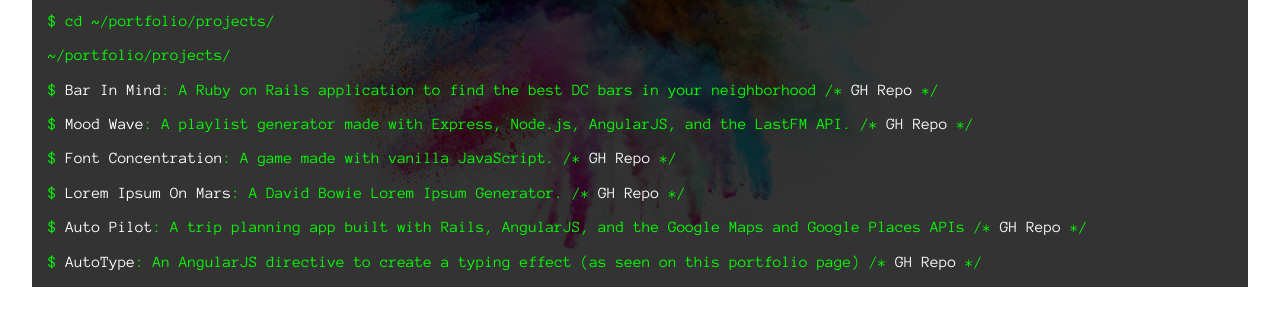
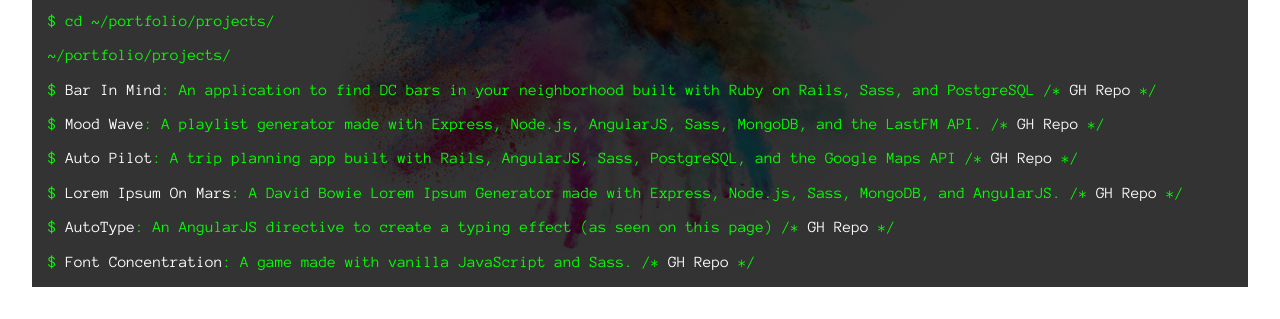
Before and after one commit to caitlindaitch/portfolio-jan2016, a website: page index.html in a window 1280 px wide. Both pictures are taken after a click on the element 640 px from the left and 706 px from the top of the page. Shown: the part 481-800 px from the top of the page. Drawn offline with nearby package versions, Linux system fonts and the light colour scheme.

Commit message:
Updates projects

```diff
--- a/index.html
+++ b/index.html
@@ -66,12 +66,12 @@
 						<p class="pt-100">$ Click <a href="https://github.com/caitlindaitch">here</a> for my GitHub.</p>
 						<p class="pt-100">$ cd ~/portfolio/projects/</p>
 						<p class="pt-100">~/portfolio/projects/</p>
-						<p class="pt-100">$ <a href="https://bar-in-mind.herokuapp.com/">Bar In Mind</a>: A Ruby on Rails application to find the best DC bars in your neighborhood /* <a href="https://github.com/caitlindaitch/bar_in_mind">GH Repo</a> */</p>
-						<p class="pt-100">$ <a href="https://mood-wave.herokuapp.com/">Mood Wave</a>: A playlist generator made with Express, Node.js, AngularJS, and the LastFM API. /* <a href="https://github.com/caitlindaitch/moodWave">GH Repo</a> */</p>
-						<p class="pt-100">$ <a href="http://caitlindaitch.github.io/ConcentrationGame">Font Concentration</a>: A game made with vanilla JavaScript. /* <a href="https://github.com/caitlindaitch/ConcentrationGame">GH Repo</a> */</p>
-						<p class="pt-100">$ <a href="https://auto-pilot.herokuapp.com/#/trips">Lorem Ipsum On Mars</a>: A David Bowie Lorem Ipsum Generator. /* <a href="https://github.com/khenry10/project_3">GH Repo</a> */</p>
-						<p class="pt-100">$ <a href="https://lorem-ipsum-on-mars.herokuapp.com/lyrics">Auto Pilot</a>: A trip planning app built with Rails, AngularJS, and the Google Maps and Google Places APIs /* <a href="https://github.com/margolanier/lorem-ipsum-on-mars">GH Repo</a> */</p>
-						<p class="pt-100">$ <a href="https://caitlindaitch.github.io/autoType/">AutoType</a>: An AngularJS directive to create a typing effect (as seen on this portfolio page) /* <a href="https://github.com/caitlindaitch/autotype">GH Repo</a> */</p>
+						<p class="pt-100">$ <a href="https://bar-in-mind.herokuapp.com/">Bar In Mind</a>: An application to find DC bars in your neighborhood built with Ruby on Rails, Sass, and PostgreSQL /* <a href="https://github.com/caitlindaitch/bar_in_mind">GH Repo</a> */</p>
+						<p class="pt-100">$ <a href="https://mood-wave.herokuapp.com/">Mood Wave</a>: A playlist generator made with Express, Node.js, AngularJS, Sass, MongoDB, and the LastFM API. /* <a href="https://github.com/caitlindaitch/moodWave">GH Repo</a> */</p>
+						<p class="pt-100">$ <a href="https://lorem-ipsum-on-mars.herokuapp.com/lyrics">Auto Pilot</a>: A trip planning app built with Rails, AngularJS, Sass, PostgreSQL, and the Google Maps API /* <a href="https://github.com/margolanier/lorem-ipsum-on-mars">GH Repo</a> */</p>
+						<p class="pt-100">$ <a href="https://auto-pilot.herokuapp.com/#/trips">Lorem Ipsum On Mars</a>: A David Bowie Lorem Ipsum Generator made with Express, Node.js, Sass, MongoDB, and AngularJS. /* <a href="https://github.com/khenry10/project_3">GH Repo</a> */</p>
+						<p class="pt-100">$ <a href="https://caitlindaitch.github.io/autoType/">AutoType</a>: An AngularJS directive to create a typing effect (as seen on this page) /* <a href="https://github.com/caitlindaitch/autotype">GH Repo</a> */</p>
+						<p class="pt-100">$ <a href="http://caitlindaitch.github.io/ConcentrationGame">Font Concentration</a>: A game made with vanilla JavaScript and Sass. /* <a href="https://github.com/caitlindaitch/ConcentrationGame">GH Repo</a> */</p>
 					</div>
 				</div>
 			</div>
```
